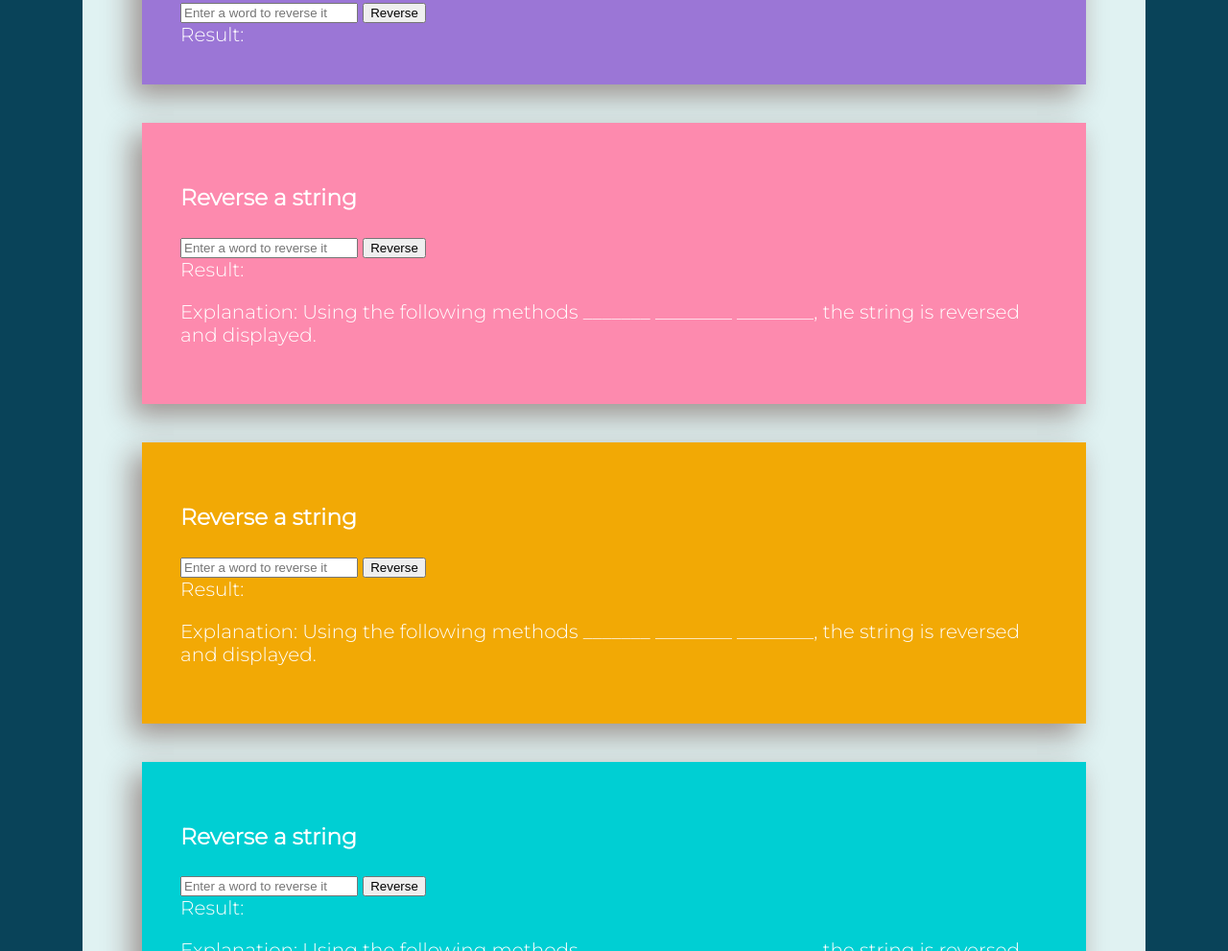
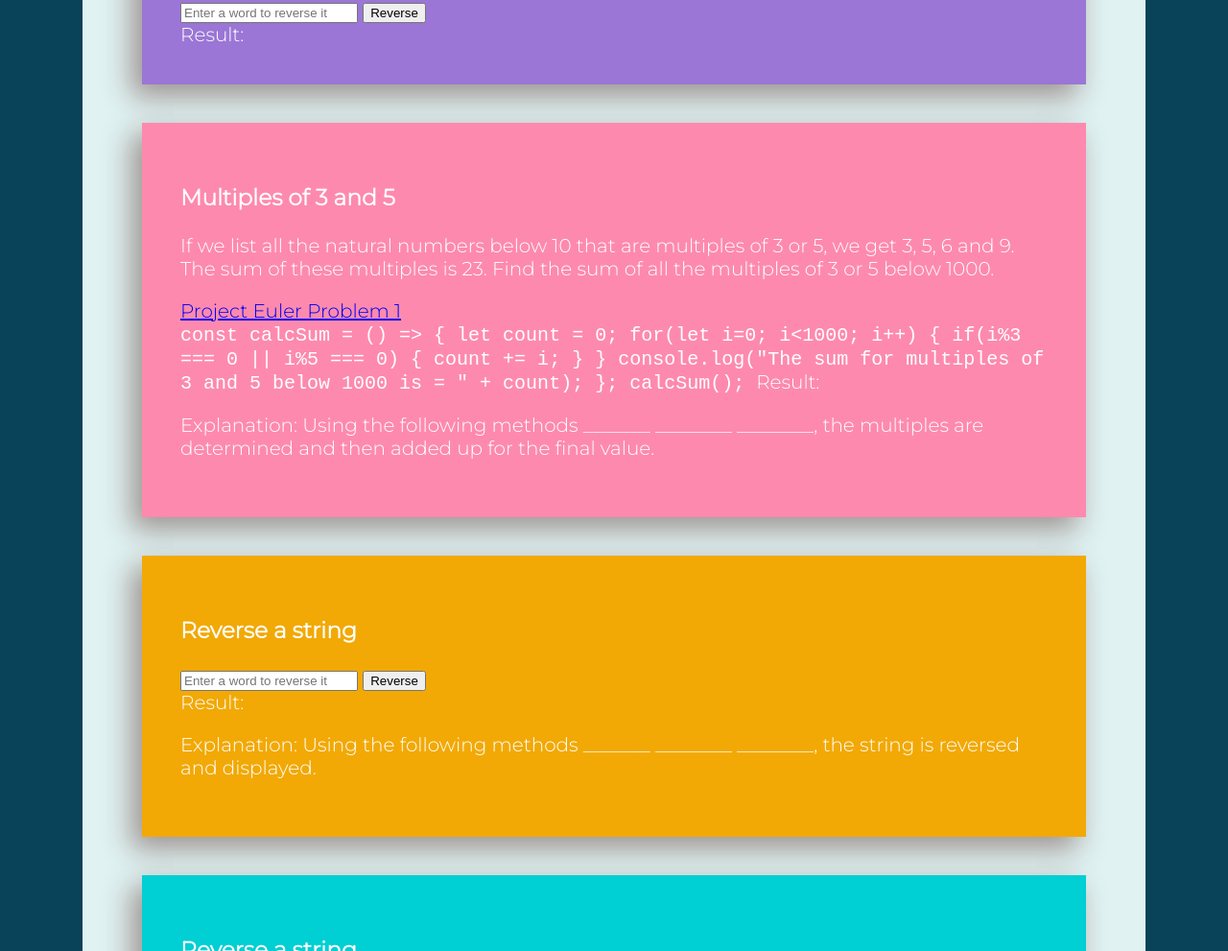
Before and after one commit to lpercivalDEV/code-challenge-playground, a plain HTML site: page index.html in a window 1280 px wide. Shown: the part 1019-2010 px from the top of the page at 96% size. Drawn offline with Linux system fonts and the light colour scheme.

Commit message:
Update index.html
Added Project Euler sample problem 1

```diff
--- a/index.html
+++ b/index.html
@@ -51,15 +51,31 @@
             <span class="result">Result: </span>
           </section>
         </section>
-        <section class="codeBlock reverseStr altColorPink">
-          <h3>Reverse a string</h3>
-          <input placeholder="Enter a word to reverse it" type="text" name="" id="reverseInput">
-          <button id="reverse" type="button" name="button">Reverse</button>
+        <section class="codeBlock sumMultiples altColorPink">
+          <h3>Multiples of 3 and 5</h3>
+          <p>
+            If we list all the natural numbers below 10 that are multiples of 3 or 5, we get 3, 5, 6 and 9. The sum of these multiples is 23.
+            Find the sum of all the multiples of 3 or 5 below 1000.
+          </p>
+          <a href="https://projecteuler.net/problem=1">Project Euler Problem 1</a>
           <section>
+            <code>
+                const calcSum = () => {
+                    let count = 0;
+                    for(let i=0; i<1000; i++) {
+                      if(i%3 === 0 || i%5 === 0) {
+                        count += i;
+                      }
+                  }
+                   console.log("The sum for multiples of 3 and 5 below 1000 is = " + count);
+                };
+
+                calcSum();
+            </code>
             <span class="result">Result: </span>
           </section>
           <p>
-            Explanation: Using the following methods _______ ________ ________, the string is reversed and displayed.
+            Explanation: Using the following methods _______ ________ ________, the multiples are determined and then added up for the final value.
           </p>
         </section>
         <section class="codeBlock reverseStr defaultColor">
```
